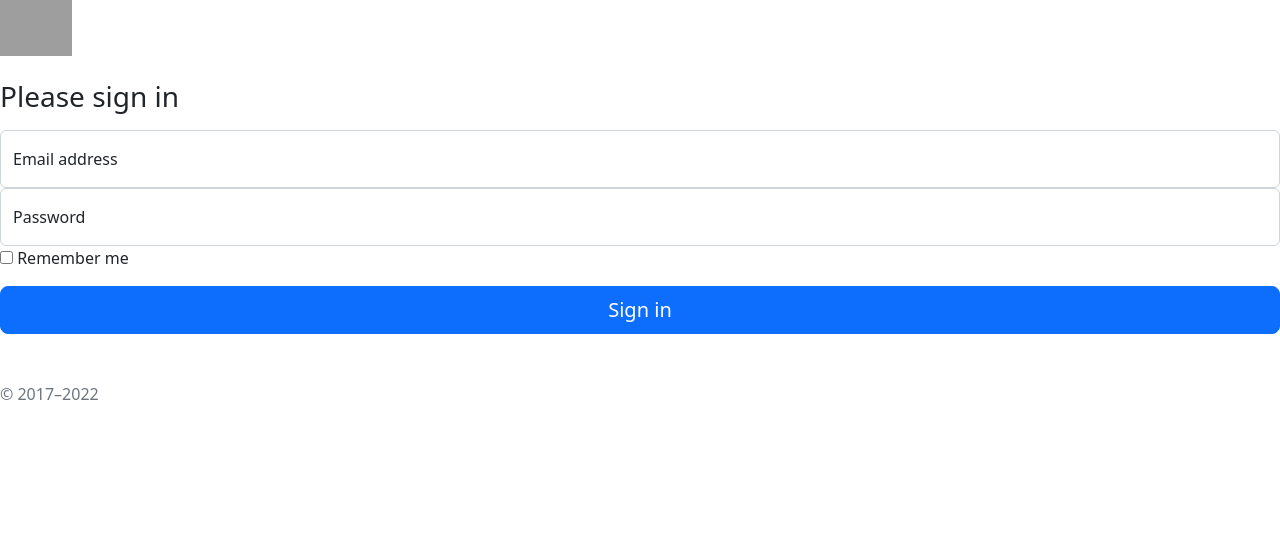
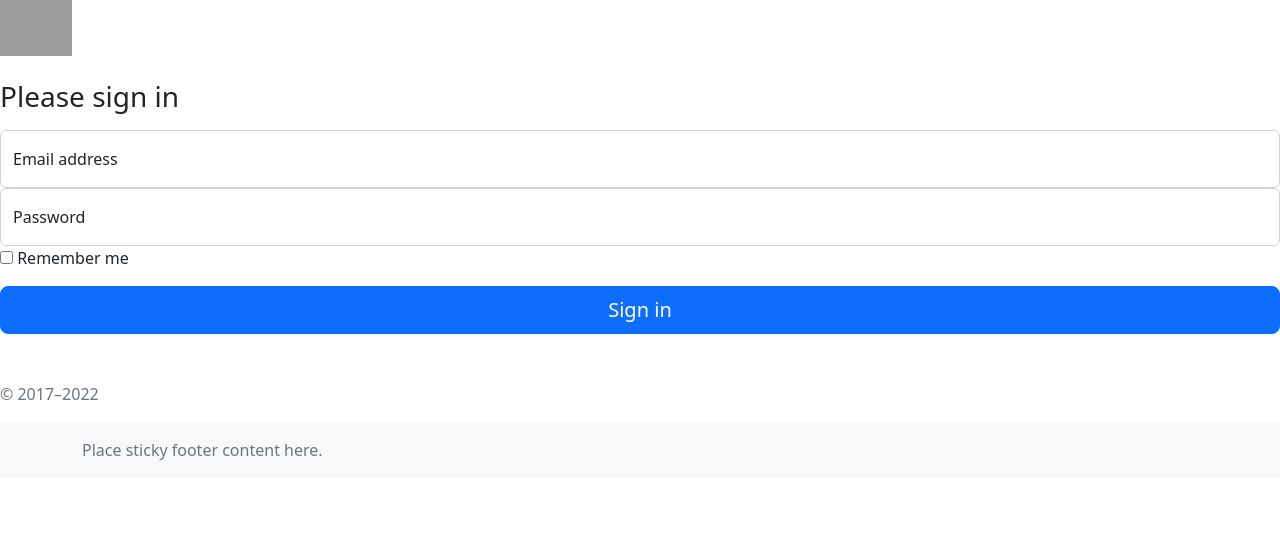
Before and after one commit to Hakulax28/CinemaWiki, a PHP site: page /inloggen.php in a window 1280 px wide. Shown: the part 73-611 px from the top of the page. Run offline with PHP 8.4, Linux system fonts and the light colour scheme; grey boxes are pictures that could not be loaded.

Commit message:
footer aangepast

```diff
--- a/inloggen.php
+++ b/inloggen.php
@@ -62,6 +62,11 @@
       </form>
    </main>
 </body>
-<footer></footer>
+
+<footer class="footer mt-auto py-3 bg-light">
+   <div class="container">
+      <span class="text-muted">Place sticky footer content here.</span>
+   </div>
+</footer>
 
 </html>
```
